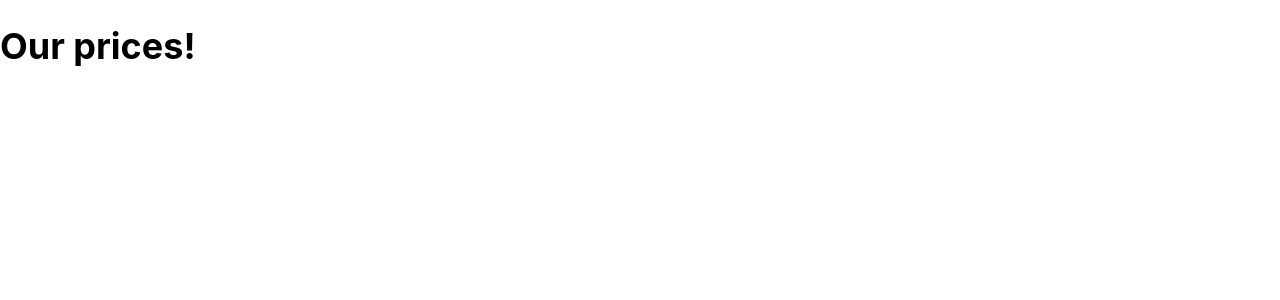
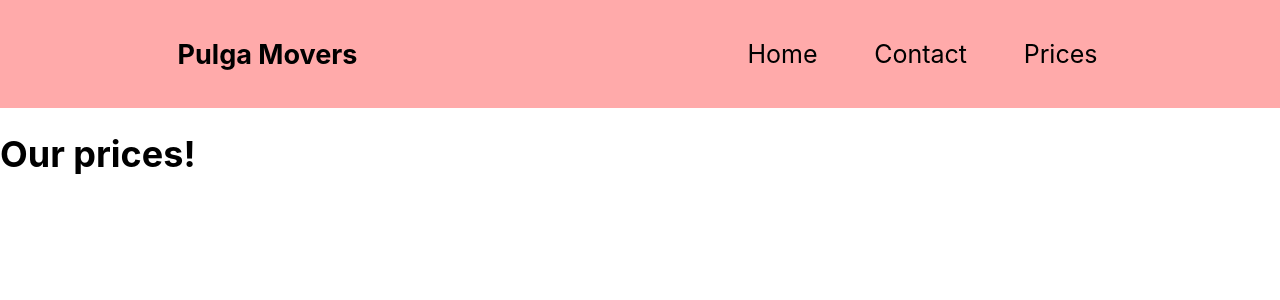
Before and after one commit to chantrex/movers, a Next.js app: page /prices in a window 1280 px wide. Shown: the top 300 px of the page. Built offline with nearby package versions, Linux system fonts and the light colour scheme.

Commit message:
The navbar is ready. (Color to choose remaining)

```diff
--- a/pages/prices/index.js
+++ b/pages/prices/index.js
@@ -1,3 +1,10 @@
+import Navbar from "../../components/Navbar";
+
 export default function Prices() {
-  return <h1>Our prices!</h1>;
+  return (
+    <>
+    <Navbar />
+      <h1>Our prices!</h1>
+    </>
+  );
 }
```
